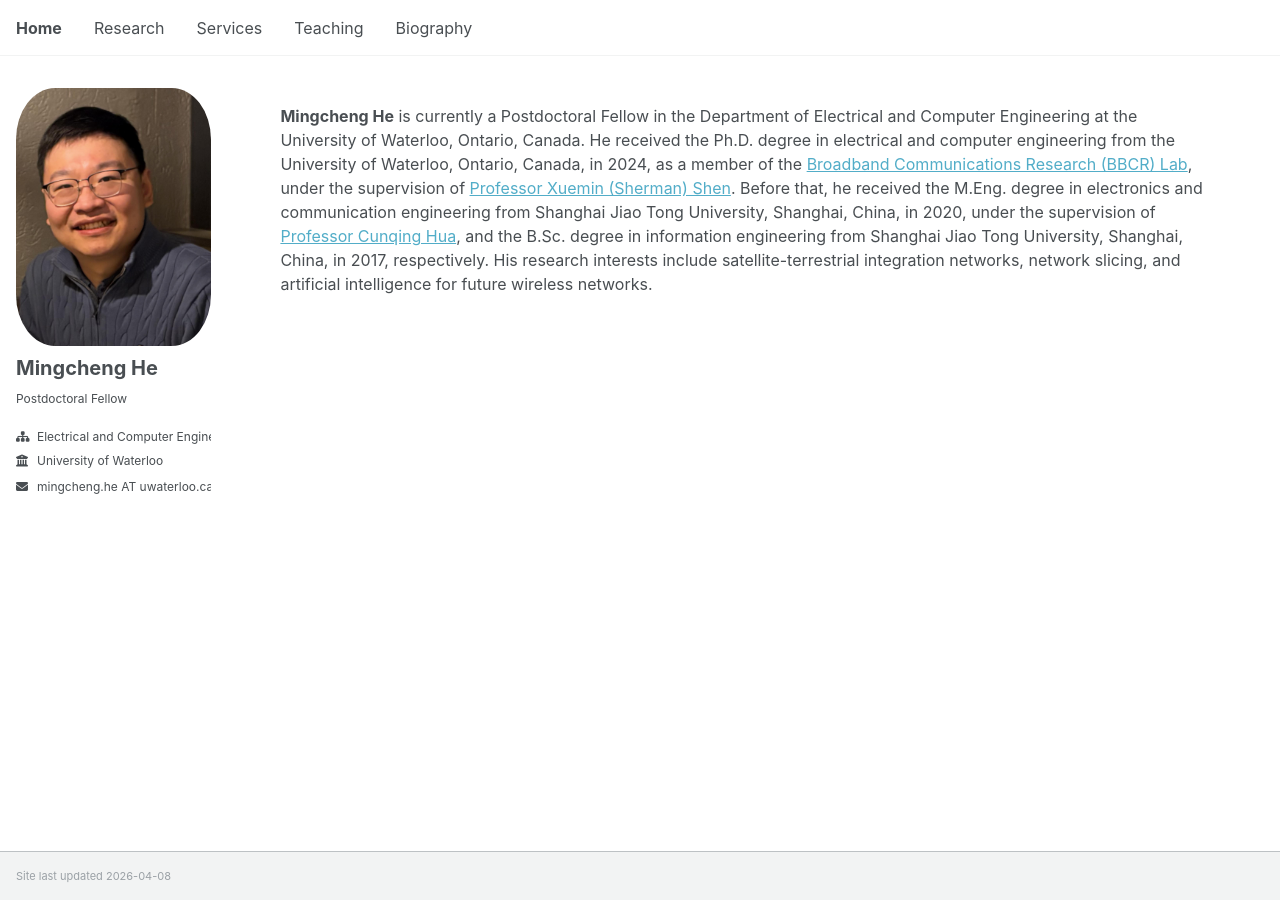
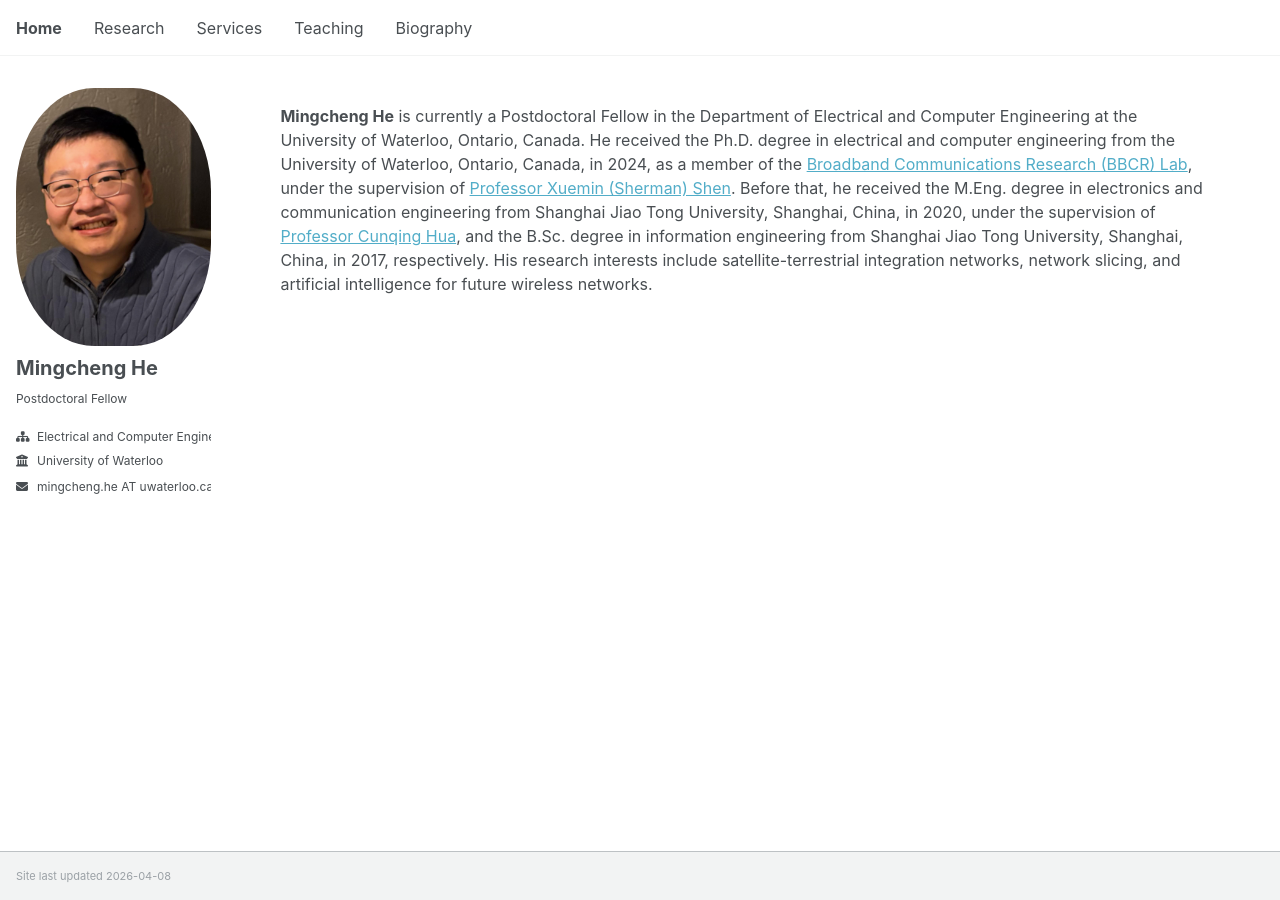
Before and after one commit to mingcheng-he/mingcheng-he.github.io, a Jekyll site: the page built from _pages/about.md, in a window 1280 px wide. Built offline with Jekyll 4.4.1, drawn with Linux system fonts in a browser that asks for light colours; a script that is not in the unit is left out.

Commit message:
Update _sidebar.scss

```diff
--- a/_sass/layout/_sidebar.scss
+++ b/_sass/layout/_sidebar.scss
@@ -95,10 +95,10 @@
 
   img {
     max-width: 210px; // 175
-    border-radius: 20%; // 50%
+    border-radius: 40%; // 50%
 
     @include breakpoint($large) {
-      padding: 0; // 5
+      padding: 5; // 5
       border: 1px; //none; // 1px solid var(--global-border-color);
     }
   }
```
